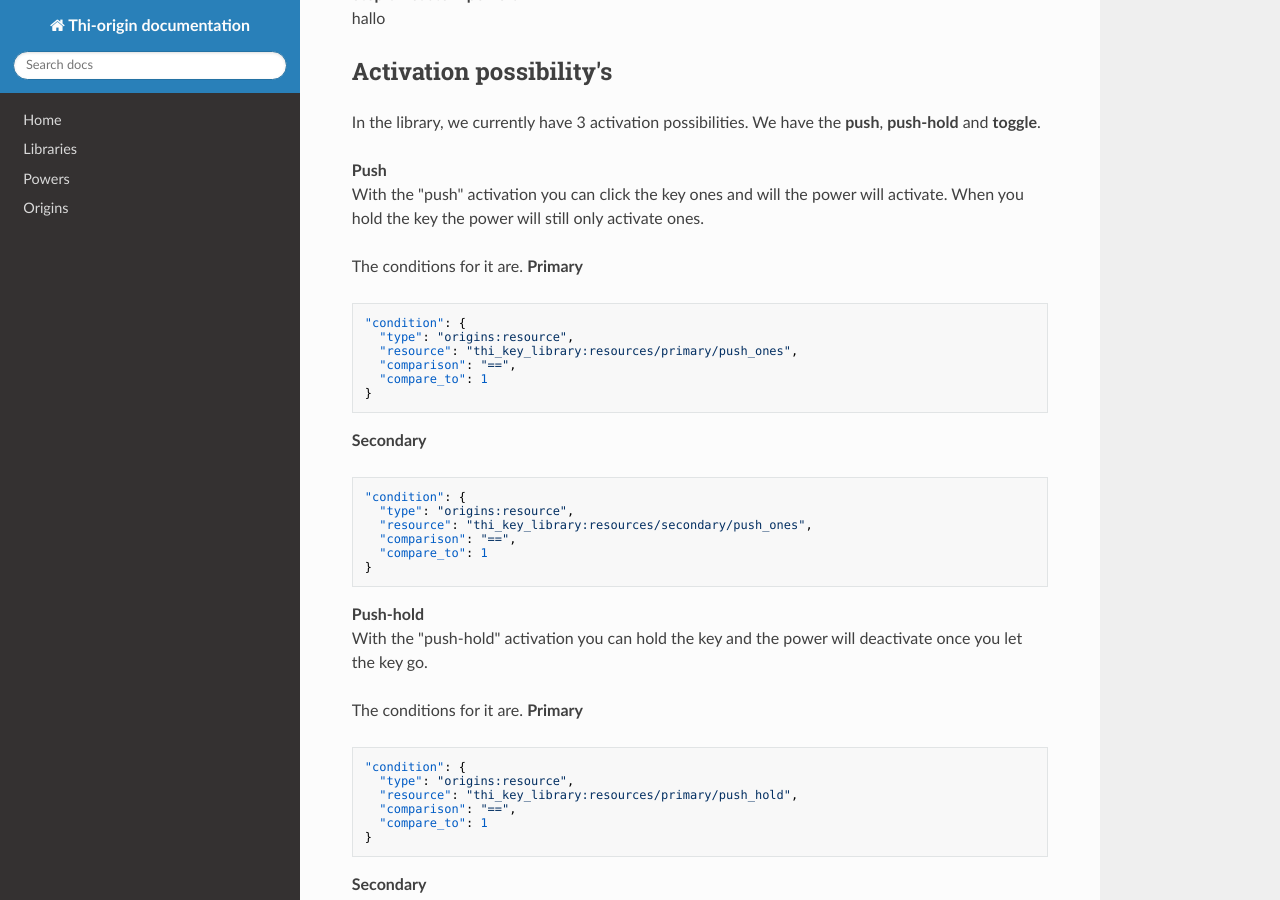
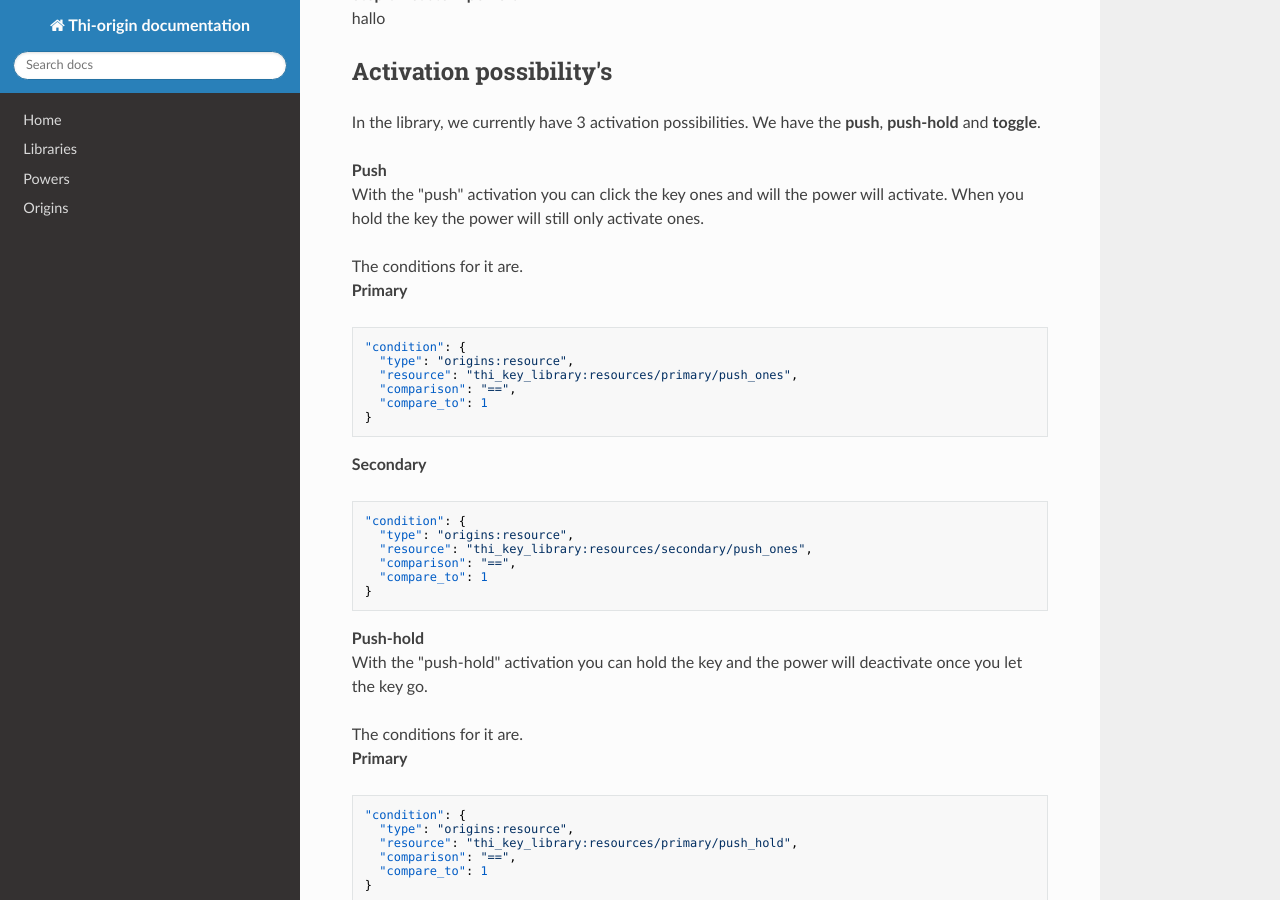
Before and after one commit to MisionThi/thi-origins-stuff, an MkDocs documentation site: the page built from docs/thi_key_library.md, in a window 1280 px wide and 900 px high, scrolled down 645 px. Built offline with MkDocs 1.6.1, drawn with Linux system fonts in a browser that asks for light colours; nearby versions of some CDN libraries.

````diff
--- a/docs/thi_key_library.md
+++ b/docs/thi_key_library.md
@@ -34,7 +34,7 @@ In the library, we currently have 3 activation possibilities. We have the **push
 With the "push" activation you can click the key ones and will the power will activate.
 When you hold the key the power will still only activate ones. <br />
 
-The conditions for it are.
+The conditions for it are. <br />
 **Primary**
 ```json
 "condition": {
@@ -59,7 +59,7 @@ The conditions for it are.
 **Push-hold** <br />
 With the "push-hold" activation you can hold the key and the power will deactivate once you let the key go. <br />
 
-The conditions for it are.
+The conditions for it are. <br />
 **Primary**
 ```json
 "condition": {
@@ -84,7 +84,7 @@ The conditions for it are.
 **Toggle** <br />
 With the "toggle" activation you press the key ones to activate and ones to deactivate. <br />
 
-The conditions for it are.
+The conditions for it are. <br />
 **Primary**
 ```json
 "condition": {
````
